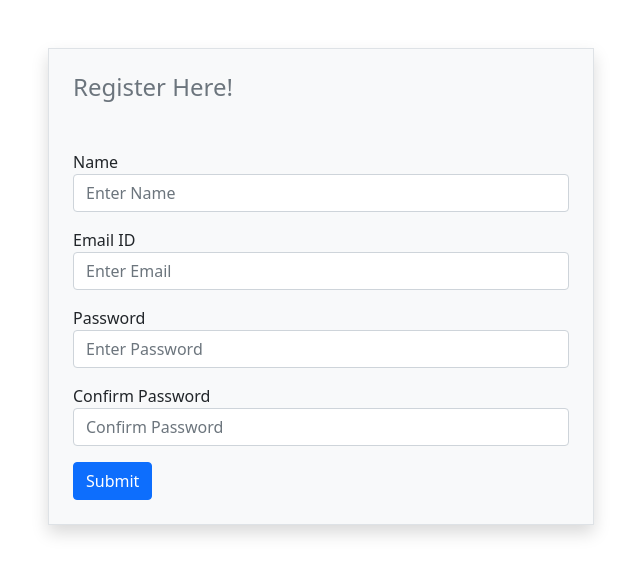
After one commit to vive-999/softcell_taskM, a Django app: template task/templates/task/register_page.html in a window 1280 px wide. The commit adds this page. Shown: the top 576 px of the page, without its empty margins (319-959 px from the left). Run offline with Django 4.2, Linux system fonts and the light colour scheme; the template is opened without the code that fills it, so the values that code supplies are empty.

Commit message:
Register page added

```diff
--- a/task/templates/task/index.html
+++ b/task/templates/task/login_page.html
@@ -30,12 +30,12 @@
                                 <input type="password" name="password" class="form-control" placeholder="Enter Password">
                             </div>
                             <div class="col-md-12">
-                               <button class="btn btn-primary">Log In</button>
+                               <button type="submit" class="btn btn-primary">Log In</button>
                             </div>
                         </div>
                     </form>
                     <p class="text-center mt-3 text-secondary"> <a href="#">Forget password?</a> </p>
-                    <p class="text-center mt-3 text-secondary">Click here to register! <a href="#">Register</a> </p>
+                    <p class="text-center mt-3 text-secondary">Click here to register! <a href="register_page.html">Register</a> </p>
                 </div>
             </div>
         </div>
--- /dev/null
+++ b/task/templates/task/register_page.html
@@ -0,0 +1,67 @@
+<!doctype html>
+<html lang="en">
+
+<head>
+    <!-- Required meta tags -->
+    <meta charset="utf-8">
+    <meta name="viewport" content="width=device-width, initial-scale=1">
+
+    <!-- Bootstrap CSS -->
+    <link href="https://cdn.jsdelivr.net/npm/bootstrap@5.1.3/dist/css/bootstrap.min.css" rel="stylesheet"
+        integrity="sha384-1BmE4kWBq78iYhFldvKuhfTAU6auU8tT94WrHftjDbrCEXSU1oBoqyl2QvZ6jIW3" crossorigin="anonymous">
+
+    <title>Register Page</title>
+</head>
+
+<body>
+    <div class="container">
+        <div class="row">
+            <div class="col-md-6 offset-md-3">
+                <div class="signup-form">
+                    <form action="" class="mt-5 border p-4 bg-light shadow">
+                        <h4 class="mb-5 text-secondary">Register Here!</h4>
+                        <div class="row">
+                            <div class="mb-3 col-md-12">
+                                <label>Name</label>
+                                <input type="text" name="name" class="form-control" placeholder="Enter Name">
+                            </div>
+                            <div class="mb-3 col-md-12">
+                                <label>Email ID</label>
+                                <input type="email" name="email" class="form-control" placeholder="Enter Email">
+                            </div>
+                            <div class="mb-3 col-md-12">
+                                <label>Password</label>
+                                <input type="password" name="password" class="form-control"
+                                    placeholder="Enter Password">
+                            </div>
+                            <div class="mb-3 col-md-12">
+                                <label>Confirm Password</label>
+                                <input type="password" name="password" class="form-control"
+                                    placeholder="Confirm Password">
+                            </div>
+                            <div class="col-md-12">
+                                <button type="submit" class="btn btn-primary">Submit</button>
+                            </div>
+                        </div>
+                    </form>
+
+                </div>
+            </div>
+        </div>
+    </div>
+
+    <!-- Optional JavaScript; choose one of the two! -->
+
+    <!-- Option 1: Bootstrap Bundle with Popper -->
+    <script src="https://cdn.jsdelivr.net/npm/bootstrap@5.1.3/dist/js/bootstrap.bundle.min.js"
+        integrity="sha384-ka7Sk0Gln4gmtz2MlQnikT1wXgYsOg+OMhuP+IlRH9sENBO0LRn5q+8nbTov4+1p"
+        crossorigin="anonymous"></script>
+
+    <!-- Option 2: Separate Popper and Bootstrap JS -->
+    <!--
+    <script src="https://cdn.jsdelivr.net/npm/@popperjs/core@2.10.2/dist/umd/popper.min.js" integrity="sha384-7+zCNj/IqJ95wo16oMtfsKbZ9ccEh31eOz1HGyDuCQ6wgnyJNSYdrPa03rtR1zdB" crossorigin="anonymous"></script>
+    <script src="https://cdn.jsdelivr.net/npm/bootstrap@5.1.3/dist/js/bootstrap.min.js" integrity="sha384-QJHtvGhmr9XOIpI6YVutG+2QOK9T+ZnN4kzFN1RtK3zEFEIsxhlmWl5/YESvpZ13" crossorigin="anonymous"></script>
+    -->
+</body>
+
+</html>
```
